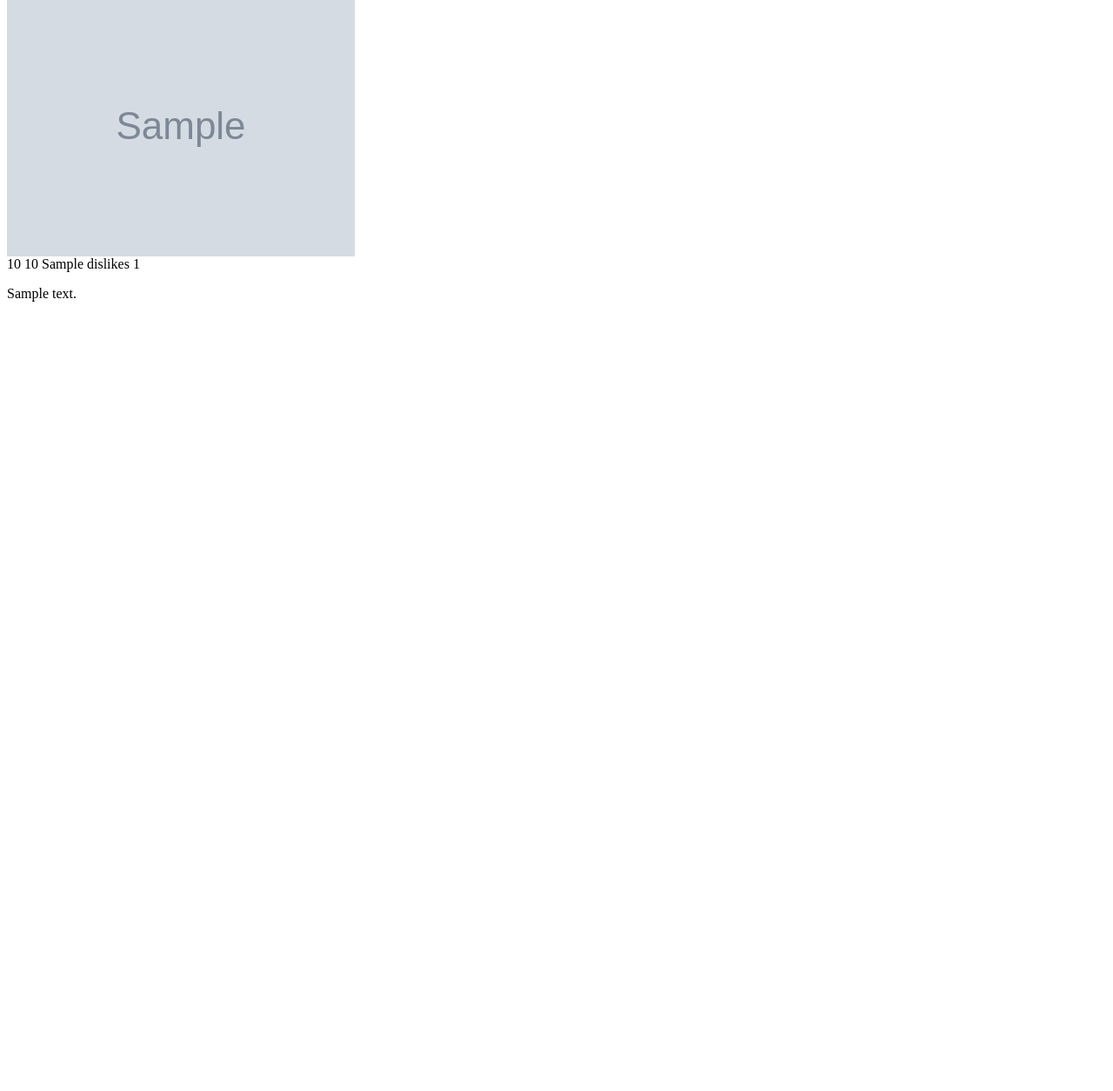
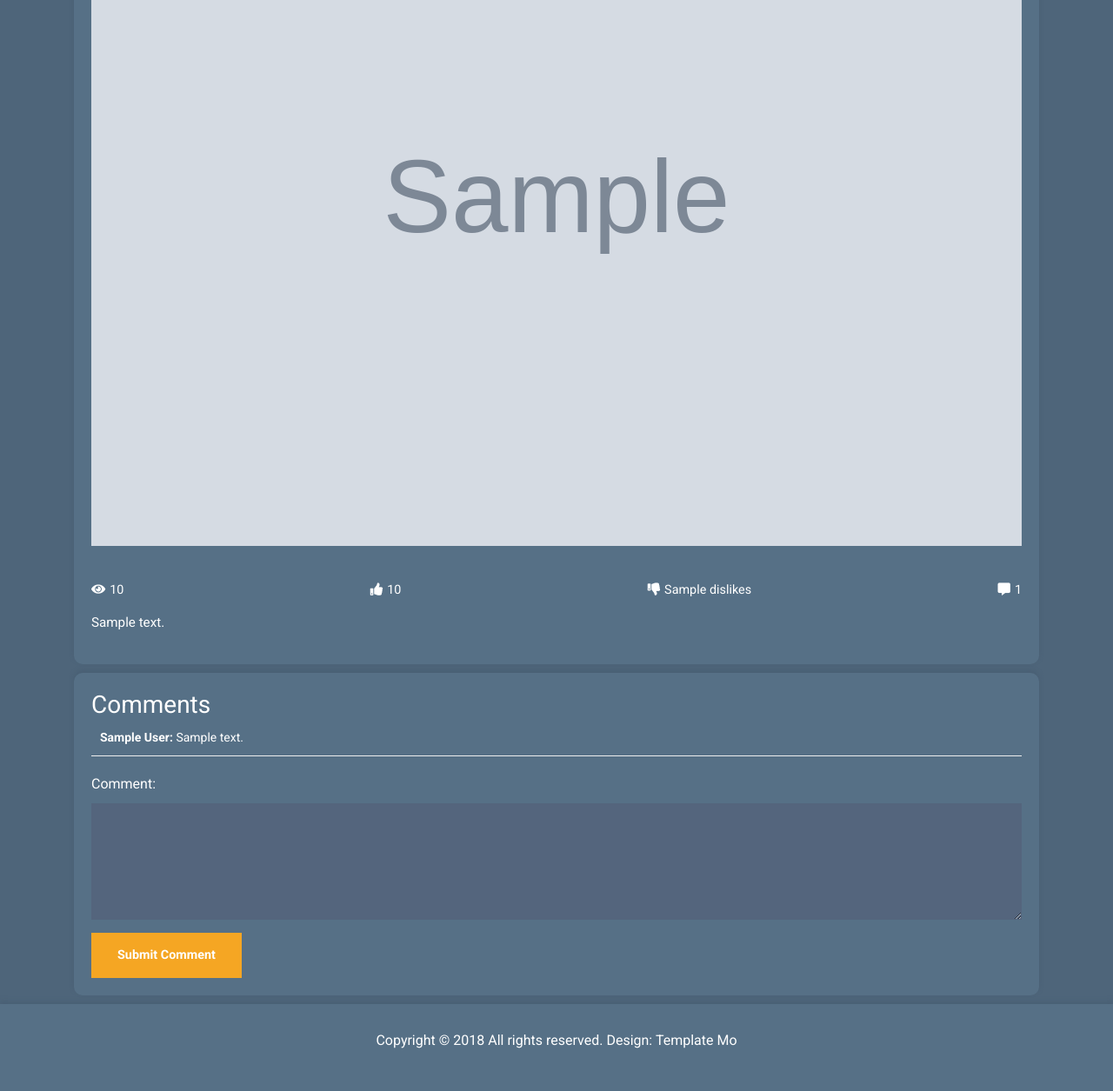
Before and after one commit to mrmalekjan/PostWebsite, a Flask app: template templates/post.html in a window 1280 px wide. Shown: the part 406-1661 px from the top of the page at 87% size. Before the commit the page ends 753 px from the top, so only its background shows below. Run offline with Flask 3, Linux system fonts and the light colour scheme; the template is opened without the code that fills it: most values are stand-ins (such as "Sample title", 1, 10 or a date in 2020); grey boxes marked "Sample" are stand-in pictures; some libraries are stand-ins or nearby versions.

Commit message:
added post-page and edited home page!

```diff
--- a/frontend_test_app.py
+++ b/frontend_test_app.py
@@ -35,17 +35,30 @@ def home_alter():
 
 @app.route('/home')
 def home():
-    mini_post_specs=[{'views':1000,'likes':20,'dislikes':10,'comments_num':5,'post_img':"post-01.jpg",'profile_pic':"notification-01.jpg",'post_description': "This is a bird. i saw it in my  way to work, today!", 'profile_name': 'Janice','publish_date': "June 2, 2018 19:PM"},
-                {'views':1500,'likes':10,'dislikes':1,'comments_num':2,'post_img':"post-02.jpg",'profile_pic':"notification-02.jpg", 'post_description': "This is something", 'profile_name': 'Emma','publish_date': "July 28, 2018 18:PM"},
-                {'views':800,'likes':25,'dislikes':50,'comments_num':1,'post_img':"post-03.jpg",'profile_pic':"notification-03.jpg", 'post_description': "This is something", 'profile_name': 'Janice','publish_date': "June 2, 2018 19:PM"},
-                {'views':10200,'likes':204,'dislikes':110,'comments_num':5,'post_img':"post-04.jpg",'profile_pic':"notification-04.jpg",'post_description': "This is something. i saw it in my  way to work, today!", 'profile_name': 'Ali','publish_date': "June 2, 2024 20:PM"}]
+    mini_post_specs=[{'post_id':102,'views':1000,'likes':20,'dislikes':10,'comments_num':5,'post_img':"post-01.jpg",'profile_pic':"notification-01.jpg",'post_description': "This is a bird. i saw it in my  way to work, today!", 'profile_name': 'Janice','publish_date': "June 2, 2018 19:PM"},
+                {'post_id':82,'views':1500,'likes':10,'dislikes':1,'comments_num':2,'post_img':"post-02.jpg",'profile_pic':"notification-02.jpg", 'post_description': "This is something", 'profile_name': 'Emma','publish_date': "July 28, 2018 18:PM"},
+                {'post_id':33,'views':800,'likes':25,'dislikes':50,'comments_num':1,'post_img':"post-03.jpg",'profile_pic':"notification-03.jpg", 'post_description': "This is something", 'profile_name': 'Janice','publish_date': "June 2, 2018 19:PM"},
+                {'post_id':122,'views':10200,'likes':204,'dislikes':110,'comments_num':5,'post_img':"post-04.jpg",'profile_pic':"notification-04.jpg",'post_description': "This is something. i saw it in my  way to work, today!", 'profile_name': 'Ali','publish_date': "June 2, 2024 20:PM"}]
 
     return render_template('home.html', mini_post_specs=mini_post_specs)
 
 @app.route('/post')
 def post():
-    post_specs=[{'views':1000,'likes':20,'dislikes':10,'comments_num':5,'post_img':"post-01.jpg",'profile_pic':"notification-01.jpg"}]
-    return render_template('post.html',post_spec=post_specs[0])
+    post_specs=[{'post_id':102,'views':1000,'likes':20,'dislikes':10,'comments_num':5,'post_img':"post-01.jpg",'profile_pic':"notification-01.jpg",'post_description': "This is a bird. i saw it in my  way to work, today!", 'profile_name': 'Janice','publish_date': "June 2, 2018 19:PM"},
+                {'post_id':82,'views':1500,'likes':10,'dislikes':1,'comments_num':2,'post_img':"post-02.jpg",'profile_pic':"notification-02.jpg", 'post_description': "This is something", 'profile_name': 'Emma','publish_date': "July 28, 2018 18:PM"},
+                {'post_id':33,'views':800,'likes':25,'dislikes':50,'comments_num':1,'post_img':"post-03.jpg",'profile_pic':"notification-03.jpg", 'post_description': "This is something", 'profile_name': 'Janice','publish_date': "June 2, 2018 19:PM"},
+                {'post_id':122,'views':10200,'likes':204,'dislikes':110,'comments_num':5,'post_img':"post-04.jpg",'profile_pic':"notification-04.jpg",'post_description': "This is something. i saw it in my  way to work, today!", 'profile_name': 'Ali','publish_date': "June 2, 2024 20:PM"}]
+    comments=[{'author':'Janice','text':'aslkcniqnpqnqpnqi'}, {'author':'Ali','text':'bdfbdfvdfvsdvaslkcniqnpqnqpnqi'}]
+
+    post_id = request.args.get('post_id')
+    for post in post_specs:
+        if int(post['post_id']) == int(post_id):
+            post_spec = post
+    return render_template('post.html', post_spec=post_spec, comments=comments)
+
+def find_post_by_id(posts, post_id):
+
+    return None
 
 @app.route('/chats-list')
 def chats_list():
--- /dev/null
+++ b/static/css/comment-section.css
@@ -0,0 +1,48 @@
+.comment-section-container {
+    border-radius: 10px;
+    background-color: #567086;
+    box-shadow: 0 -3px 5px 0 rgba(69, 92, 113, 0.59);
+    -webkit-box-shadow: 0 -3px 5px 0 rgba(69, 92, 113, 0.59);
+    -moz-box-shadow: 0 -3px 5px 0 rgba(69, 92, 113, 0.59);
+    overflow: hidden;
+    width: 100%;
+    margin-top: 10px;
+    margin-bottom: 10px;
+    padding: 20px;
+}
+
+.comment-section-title {
+    margin: 0;
+    color: #ffffff;
+}
+
+/* Styles for the comments section */
+.comment-section {
+    margin-top: 30px;
+    padding: 20px;
+    border-top: 1px solid #ddd;
+}
+
+.comments-list {
+    margin-bottom: 20px;
+}
+
+.comment {
+    padding: 10px;
+    color: #ffffff;
+    border-bottom: 1px solid #eee;
+}
+
+.comment p {
+    margin: 0;
+    font-size: 14px;
+    line-height: 1.5;
+}
+
+.comment strong {
+    font-weight: bold;
+}
+
+#comment-form {
+    margin-top: 20px;
+}
--- a/static/css/mini-post.css
+++ b/static/css/mini-post.css
@@ -8,6 +8,7 @@
     width: 100%;
     margin: 10px 5px;
     max-width: 350px;
+    cursor: pointer;
 }
 
 .mini-post-header {
--- a/static/css/post.css
+++ b/static/css/post.css
@@ -6,6 +6,7 @@
     -moz-box-shadow: 0 -3px 5px 0 rgba(69, 92, 113, 0.59);
     overflow: hidden;
     width: 100%;
+    margin-top: 20px;
 }
 
 .post-header {
@@ -38,6 +39,7 @@
     width: 100%;
     height: auto;
     display: block;
+    padding : 20px;
 }
 
 .post-footer {
--- a/templates/mini-post.html
+++ b/templates/mini-post.html
@@ -1,4 +1,4 @@
-<div class="col-lg-4 col-md-6 mini-post-container">
+<div onclick="handlePostClick('{{ mini_post_spec['post_id'] }}')" class="col-lg-4 col-md-6 mini-post-container">
     <div class="tm-post-item">
         <img src="{{ url_for('static',filename='img/'+mini_post_spec['post_img']) }}" alt="post 1" class="img-fluid cover-image">
         <h3 class="tm-post-title mb-0">{{mini_post_spec['title']}}</h3>
--- a/templates/post.html
+++ b/templates/post.html
@@ -1,3 +1,74 @@
+<!DOCTYPE html>
+<html lang="en">
+
+<head>
+    <meta charset="UTF-8">
+    <meta name="viewport" content="width=device-width, initial-scale=1.0">
+    <meta http-equiv="X-UA-Compatible" content="ie=edge">
+    <title>MyChat - Home</title>
+    <link rel="stylesheet" href="{{ url_for('static',filename='css/post.css') }}" />
+    <link rel="stylesheet" href="https://fonts.googleapis.com/css?family=Roboto:400,700">
+    <link rel="stylesheet" href="{{ url_for('static',filename='css/fontawesome.min.css') }}" />
+    <link rel="stylesheet" href="{{ url_for('static',filename='css/bootstrap.min.css') }}" />
+    <link rel="stylesheet" href="{{ url_for('static',filename='css/templatemo-style.css') }}" />
+    <link rel="stylesheet" href="{{ url_for('static',filename='css/home.css') }}" />
+    <link rel="stylesheet" href="{{ url_for('static',filename='css/comment-section.css') }}" />
+</head>
+
+<body id="homePage">
+    <nav class="navbar navbar-expand-xl">
+        <div class="container h-100">
+            <a class="navbar-brand" href="index">
+                    <h1 class="tm-site-title mb-0">MyChat</h1>
+            </a>
+            <button class="navbar-toggler ml-auto mr-0" type="button" data-toggle="collapse" data-target="#navbarSupportedContent"
+                aria-controls="navbarSupportedContent" aria-expanded="false" aria-label="Toggle navigation">
+                <i class="fas fa-bars tm-nav-icon"></i>
+            </button>
+
+            <div class="collapse navbar-collapse" id="navbarSupportedContent">
+                <ul class="navbar-nav mx-auto h-100">
+                    <li class="nav-item">
+                        <a class="nav-link active" href="index">
+                            <i class="fas fa-tachometer-alt"></i>
+                            Dashboard
+                            <span class="sr-only">(current)</span>
+                        </a>
+                    </li>
+                    <li class="nav-item">
+                        <a class="nav-link" href="chat">
+                            <i class="far fa-file-alt"></i>
+                            Chats
+                        </a>
+                    </li>
+
+                    <li class="nav-item">
+                        <a class="nav-link" href="account-settings">
+                            <i class="far fa-user"></i>
+                            Account Settings
+                        </a>
+                    </li>
+                    <li class="nav-item">
+                        <a class="nav-link" href="site-settings">
+                            <i class="fas fa-cog"></i>
+                            Site Settings
+                        </a>
+                    </li>
+                </ul>
+                <ul class="navbar-nav">
+                    <li class="nav-item">
+                        <a class="nav-link d-block" href="logout">
+                            Admin, <b>Logout</b>
+                        </a>
+                    </li>
+                </ul>
+            </div>
+        </div>
+
+    </nav>
+
+    <!-- Latest post Section -->
+    <div class="container">
         <div class="post-container">
             <div class="post-header">
                 <img src="{{ url_for('static',filename='img/'+post_spec['profile_pic']) }}" alt="profile picture" class="profile-img">
@@ -21,3 +92,50 @@
                 </p>
             </div>
         </div>
+
+        <div class="comment-section-container">
+            <h3 class="comment-section-title">Comments</h3>
+            <div id="comments-list">
+                {% for comment in comments %}
+                    <div class="comment">
+                        <p><strong>{{ comment['author'] }}:</strong> {{ comment['text'] }}</p>
+                    </div>
+                {% endfor %}
+            </div>
+
+            <form action="#" method="POST" id="comment-form">
+                <input type="hidden" name="post_id" value="{{ post_spec['post_id'] }}">
+                <div class="form-group">
+                    <label for="text">Comment:</label>
+                    <textarea name="text" id="text" class="form-control" rows="4" required></textarea>
+                </div>
+                <button type="submit" class="btn btn-primary">Submit Comment</button>
+            </form>
+        </div>
+    </div>
+
+
+    <!-- Footer -->
+    <footer class="tm-footer">
+        <div class="container">
+            <div class="row">
+                <div class="col-12 text-center">
+                    <p class="text-white">Copyright &copy; 2018 All rights reserved. Design: <a href="https://templatemo.com" class="tm-footer-link">Template Mo</a></p>
+                </div>
+            </div>
+        </div>
+    </footer>
+
+    <script src="js/jquery-3.3.1.min.js"></script>
+    <script src="js/moment.min.js"></script>
+    <script src="js/Chart.min.js"></script>
+    <script src="js/bootstrap.min.js"></script>
+    <script src="js/tooplate-scripts.js"></script>
+    <script>
+        $(function(){
+          $("#includePost").load("post.html");
+        });
+    </script>
+</body>
+
+</html>
```
Also changed, not shown: templates/home.html (+6 -5 lines), static/img/logo.png (added), templates/comment-section.html (added). Lines whose indentation alone changed are shown as unchanged.
